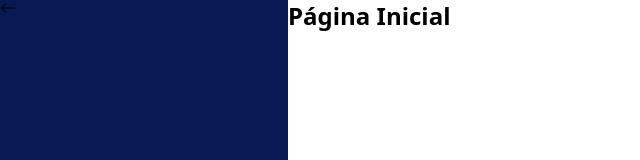
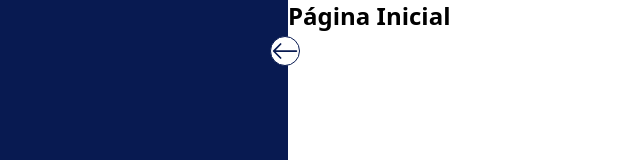
Before and after one commit to Carlamagalhaes1/Dash_Financeiro, a React (Vite) app: page / in a window 1280 px wide. Shown: the top 160 px of the page, without its empty margins (0-640 px from the left). Built offline with nearby package versions, Linux system fonts and the light colour scheme.

Commit message:
feat: transição suave

```diff
--- a/src/components/MenuLateral.tsx
+++ b/src/components/MenuLateral.tsx
@@ -1,10 +1,14 @@
 import { BsArrowLeft } from "react-icons/bs";
+import { useState } from "react";
 
 export default function MenuLateral() {
+    const [open, setOpen] = useState(true);
+
+
     return (
         <div className="flex">
-            <div className="bg-dark-purple h-screen p-5 pt-8 w-72">
-                <BsArrowLeft/>
+            <div className= {`bg-dark-purple h-screen p-5 pt-8 transition-all duration-300 ${open ? "w-72" : "w-20" } relative`}>
+                <BsArrowLeft className="bg-white text-dark-purple text-3xl rounded-full absolute -right-3 top-9 border border-dark-purple cursor-pointer" onClick={() => setOpen(!open)}/>
             </div>
             <div className="p-7"><h1 className="text-2xl font-semibold">Página Inicial</h1></div>
 
```
